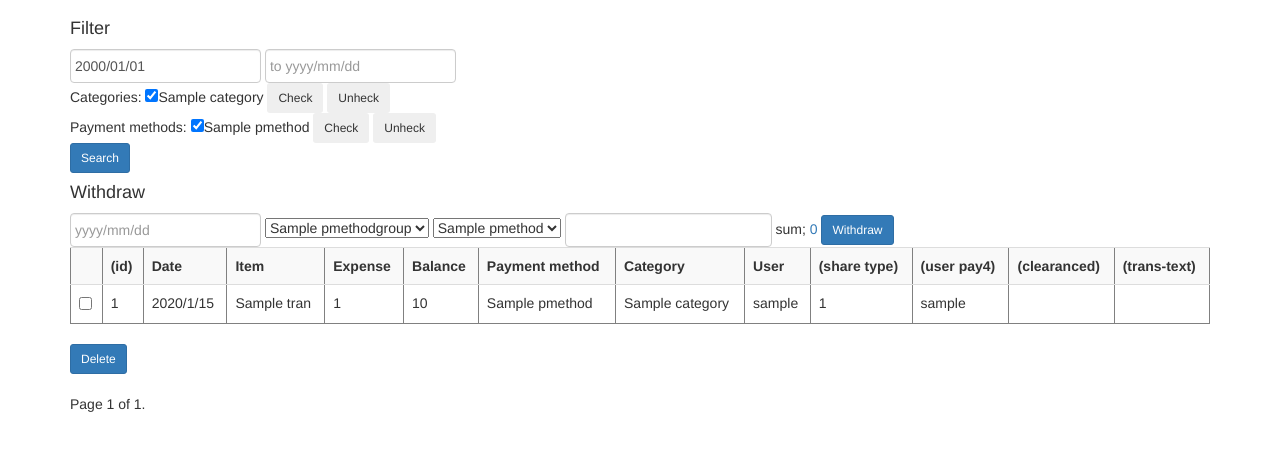
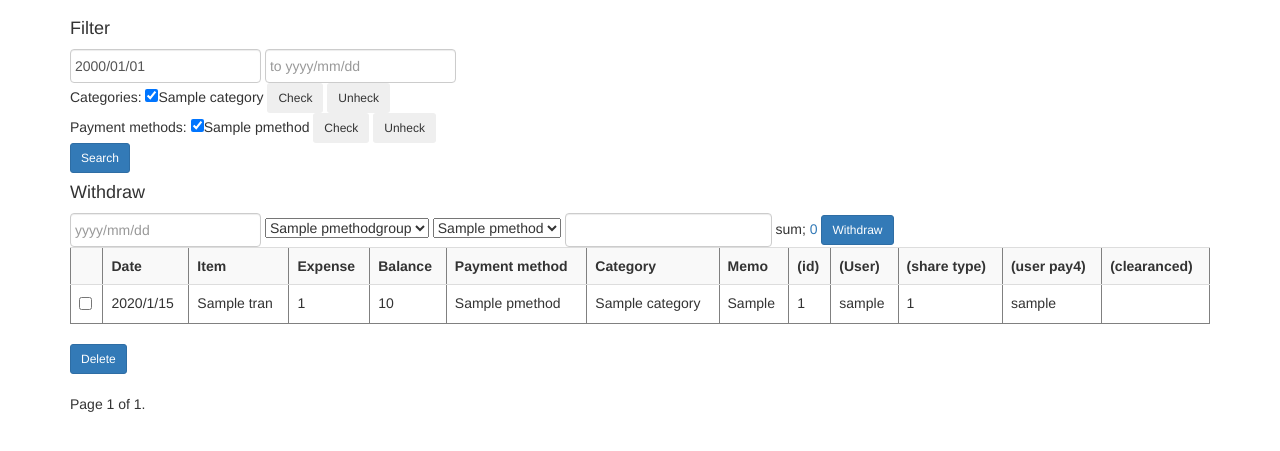
Before and after one commit to yauji/teller2, a Django app: page /t/list in a window 1280 px wide. Shown: the part 51-502 px from the top of the page. Run offline with Django 3.2, Linux system fonts and the light colour scheme; a user stored in the database is signed in; tables that the repository leaves empty hold one stand-in row (values such as "Sample post"); parts of the project's set-up code (start-up, migrations or seed data) failed here and were passed over; some libraries are stand-ins or nearby versions.

Commit message:
change list view.

```diff
--- a/teller2/settings.py
+++ b/teller2/settings.py
@@ -75,6 +75,7 @@ WSGI_APPLICATION = 'teller2.wsgi.application'
 # https://docs.djangoproject.com/en/1.11/ref/settings/#databases
 
 
+"""
 DATABASES = {
     'default': {
         'ENGINE': 'django.db.backends.sqlite3',
@@ -92,7 +93,7 @@ DATABASES = {
          'PORT' : 5432,
      }
  }
-"""
+
 
 
 # Password validation
--- a/trans/templates/trans/list.html
+++ b/trans/templates/trans/list.html
@@ -86,35 +86,34 @@ sum;
   <table border="1" class="table table-striped">
     <tr>
       <th></th>
-      <th>(id)</th>
-	<th>Date</th>
+      <th>Date</th>
 	<th>Item</th>
 	<th>Expense</th>
 	<th>Balance</th>
 	<th>Payment method</th>
 	<th>Category</th>
-	<th>User</th>
+	<th>Memo</th>
+      <th>(id)</th>
+	<th>(User)</th>
 	<th>(share type)</th>
 	<th>(user pay4)</th>
 	<th>(clearanced)</th>
-	<th>(trans-text)</th>
       </tr>
       {% for trans in latest_trans_list %}
       <tr>
 	<td> <input type="checkbox" name="tids" value="{{ trans.id }}" /></td>
-	<td>{{ trans.id }}</td>
 	<td>{{ trans.date|date:"Y/n/d" }}</td>
 	<td>{{ trans.name }}</td>
 	<td>{{ trans.expense }}</td>
 	<td>{{ trans.balance }}</td>
 	<td>{{ trans.pmethod.name }}</td>
 	<td>{{ trans.category.name }}</td>
+	<td>{{ trans.memo }}</td>
+	<td>{{ trans.id }}</td>
 	<td>{{ trans.user }}</td>
 	<td>{{ trans.share_type }}</td>
 	<td>{{ trans.user_pay4 }}</td>
 	<td>{{ trans.fClearance }}</td>
-	<td><a href="">{{ trans.trans_text }}</a></td>
-
       </tr>
       {% endfor %}
   </table>
--- a/trans/views.py
+++ b/trans/views.py
@@ -282,7 +282,8 @@ def list(request):
             if not str(pm.id) in request.POST.getlist('pmethods'):
                 latest_trans_list = latest_trans_list.exclude(pmethod=pm)
 
-    latest_trans_list = latest_trans_list.order_by('-date', '-id')[:100]
+    latest_trans_list = latest_trans_list.order_by('-date', '-id')[:300]
+    #latest_trans_list = latest_trans_list.order_by('-date', '-id')[:100]
 
 
 
@@ -348,7 +349,7 @@ def list(request):
         str_datefrom = ''
     """
 
-    paginator = Paginator(latest_trans_list, 100)
+    paginator = Paginator(latest_trans_list, 50)
 
     page = request.GET.get('page')
     print(page)
```
